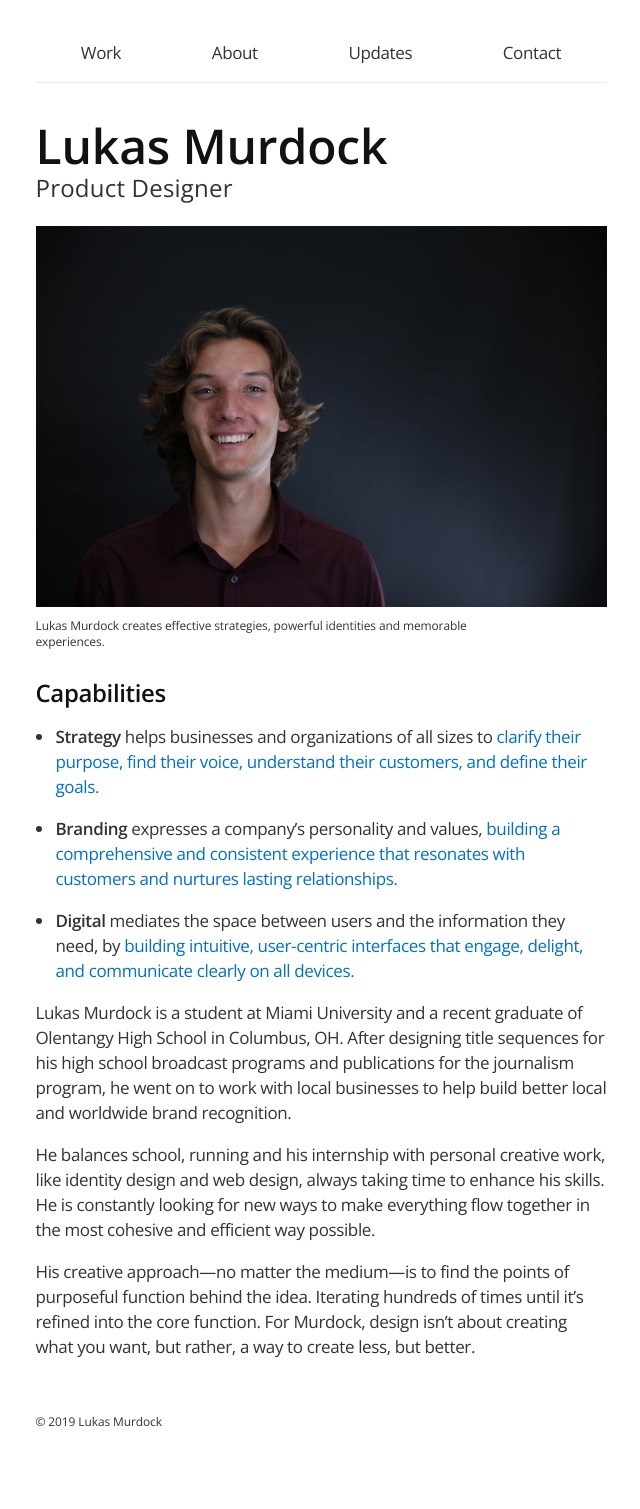
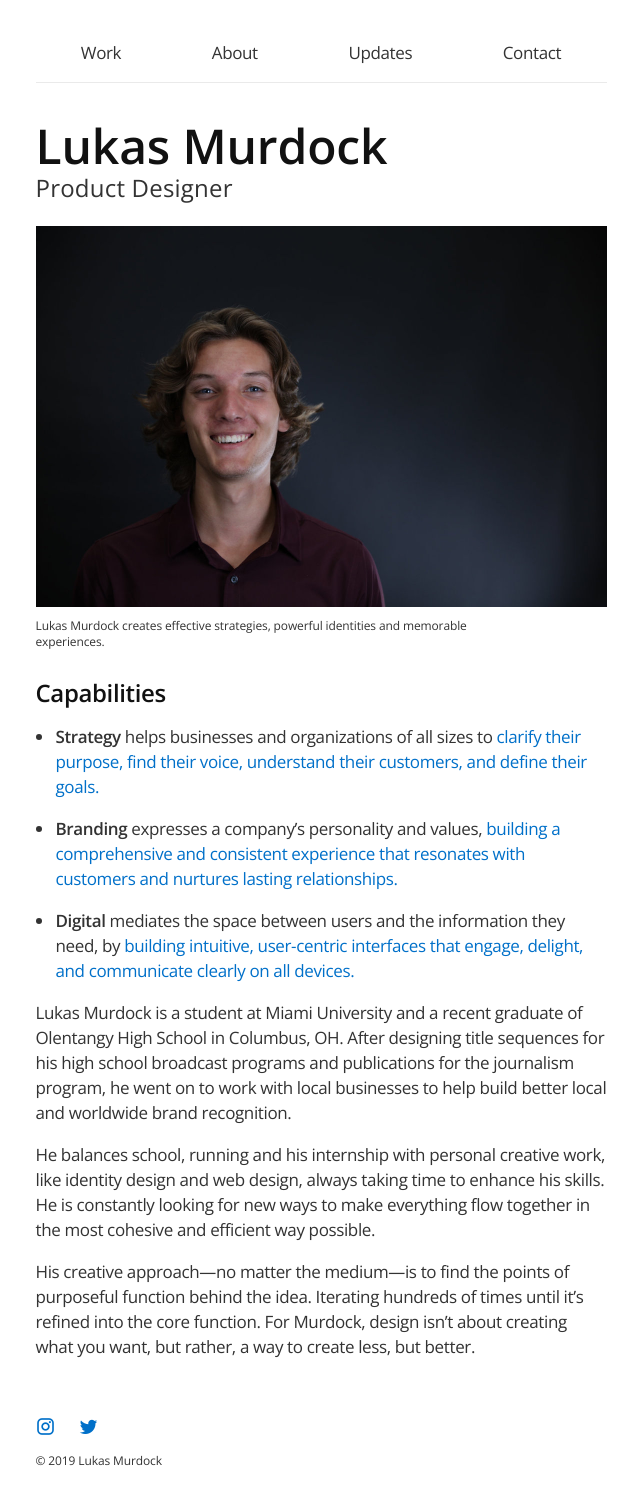
Before and after one commit to LukasMurdock/LukasMurdock.github.io, a Jekyll site: the page built from index.html, in a window 1280 px wide. Shown: the whole page, without its empty margins (319-959 px from the left). Built offline with Jekyll 4.4.1, drawn with Linux system fonts in a browser that asks for light colours; nearby versions of some CDN libraries; the list of posts is cut into pages by our own code; before the commit the page ends 1470 px from its top, so only the background shows below that.

Commit message:
footer icons added in material design

```diff
--- a/_includes/footer.html
+++ b/_includes/footer.html
@@ -1,3 +1,11 @@
 <footer>
+  <a href='https://instagram.com/{{ site.instagram_username }}' target='_blank' aria-label="instagram account link">
+    <span style="font-size: 20px;" class="mdi mdi-instagram"></span>
+  </a>
+
+  <a href='http://www.twitter.com/{{ site.twitter_username }}' target='_blank' aria-label="twitter account link">
+    <span style="font-size: 20px; margin-left:20px;" class="mdi mdi-twitter"></span>
+  </a>
+
   <p>&copy; {{ site.time | date: '%Y' }} Lukas Murdock</p>
 </footer>
--- a/_layouts/default.html
+++ b/_layouts/default.html
@@ -28,6 +28,7 @@
   <script src="{{ '/js/evil-icons.min.js' | prepend: site.baseurl }}">              </script>
   <script src="{{ '/js/jquery.fitvids.js' | prepend: site.baseurl }}">              </script>
   <script src="{{ '/js/app.js' | prepend: site.baseurl }}">                         </script>
+  <link rel="stylesheet" href="//cdn.materialdesignicons.com/3.8.95/css/materialdesignicons.min.css">
 </body>
 
 </html>
```
Also changed, not shown: 15 other files.
